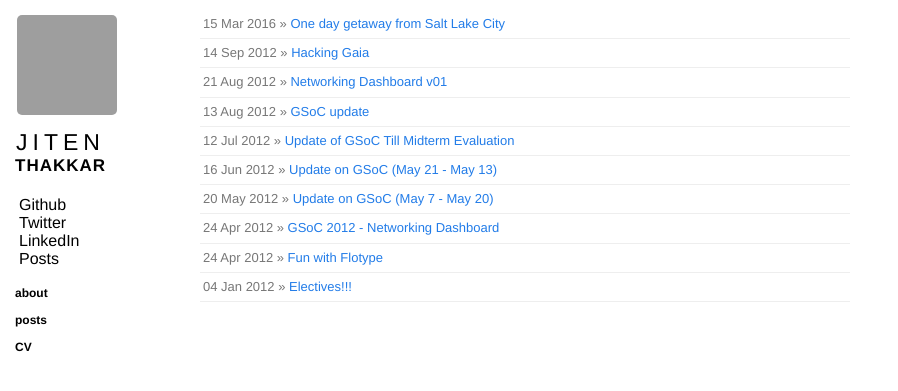
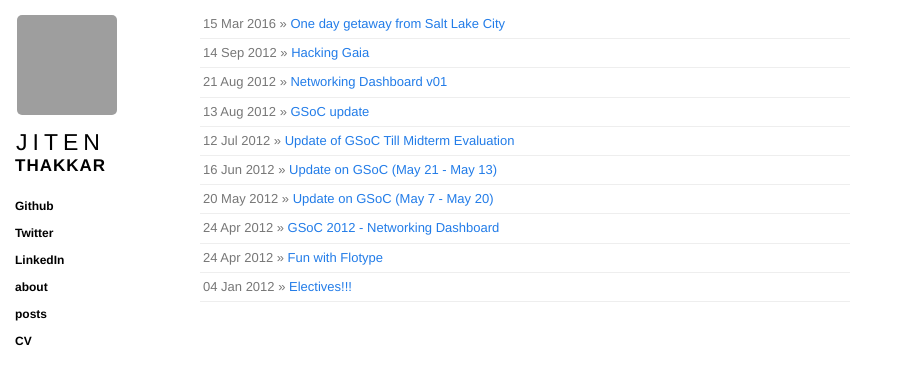
Before and after one commit to jiten-thakkar/jiten-thakkar.github.io, a Jekyll site: the page built from index.html, in a window 1280 px wide. Shown: the top 391 px of the page, without its empty margins (0-898 px from the left). Built offline with Jekyll 4.4.1, drawn with Linux system fonts in a browser that asks for light colours; nearby versions of some CDN libraries; the list of posts is cut into pages by our own code; grey boxes are pictures that could not be loaded.

```diff
--- a/_layouts/layout.html
+++ b/_layouts/layout.html
@@ -40,15 +40,16 @@
       </a>
     </section>
 
-    <section class="meta">
-      <a href="{{ site.github.owner_url }}" target="_blank">Github</a>
-      <a href="https://twitter.com/{{ site.twitter }}" target="_blank">Twitter</a>
-      <a href="https://www.linkedin.com/in/jiten2" target="_blank">LinkedIn</a>
+<!--     <section class="meta">
+
       <a href="/atom.xml">Posts</a>
-    </section>
+    </section> -->
 
     <section class="sections">
       <ul>
+        <li><a href="{{ site.github.owner_url }}" target="_blank">Github</a></li>
+        <li><a href="https://twitter.com/{{ site.twitter }}" target="_blank">Twitter</a></li>
+        <li><a href="https://www.linkedin.com/in/jiten2" target="_blank">LinkedIn</a></li>
         <li><a href="/about.html">about</a></li>
         <li><a href="/">posts</a></li>
         <li><a href="/assets/Jiten Thakkar.pdf"  target="_blank">CV</a></li>
```
